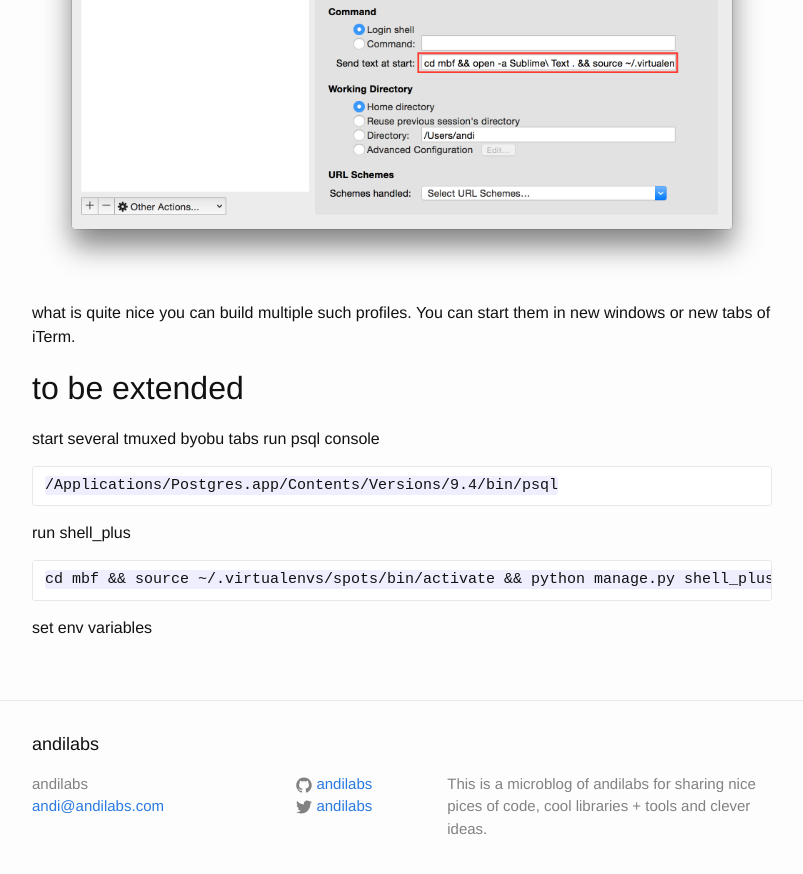
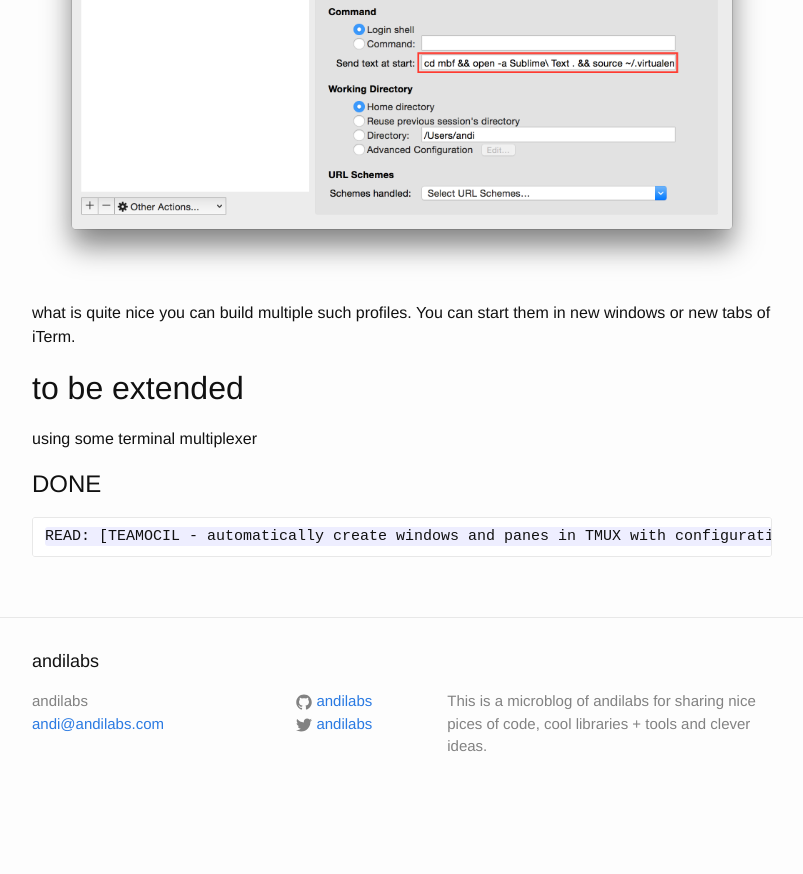
Before and after one commit to f4ww4z/andilabs.github.io, a Jekyll site: the page built from _posts/2015-02-02-iTerm-start-fast-developing.markdown, in a window 1280 px wide and 900 px high, scrolled down 1353 px. Shown: the top 874 px of the window, without its empty margins (238-1041 px from the left). Built offline with Jekyll 4.4.1, drawn with Linux system fonts in a browser that asks for light colours; after the commit the page ends 2171 px from its top, so only the background shows below that.

Commit message:
teamocil note

```diff
--- a/_posts/2015-02-02-iTerm-start-fast-developing.markdown
+++ b/_posts/2015-02-02-iTerm-start-fast-developing.markdown
@@ -29,13 +29,9 @@ what is quite nice you can build multiple such profiles. You can start them in n
 to be extended
 --------------
 
-start several tmuxed byobu tabs
-run psql console
+using some terminal multiplexer
 
-	/Applications/Postgres.app/Contents/Versions/9.4/bin/psql
+DONE
+====
 
-run shell_plus
-
-	cd mbf && source ~/.virtualenvs/spots/bin/activate && python manage.py shell_plus --settings=mbf.settings.andi
-
-set env variables
+	READ: [TEAMOCIL - automatically create windows and panes in TMUX with configuration from YAML files!](http://andilabs.github.io/utility/os-x/mac-os-x/terminal/iterm/2015/02/07/osx-tmux-configuration-fiels-with-setting-magical-teamocil.html)
--- a/_posts/2015-02-07-osx-tmux-configuration-fiels-with-setting-magical-teamocil.markdown
+++ b/_posts/2015-02-07-osx-tmux-configuration-fiels-with-setting-magical-teamocil.markdown
@@ -3,7 +3,7 @@ layout: post
 published: true
 title:  "TEAMOCIL - automatically create windows and panes in TMUX with YAML files!"
 date:   2015-02-07 04:35:00
-categories: utility os-x mac-os-x terminal iterm
+categories: teamocil tmux terminal utility os-x mac-os-x devops
 ---
 
 Motivation:
```
